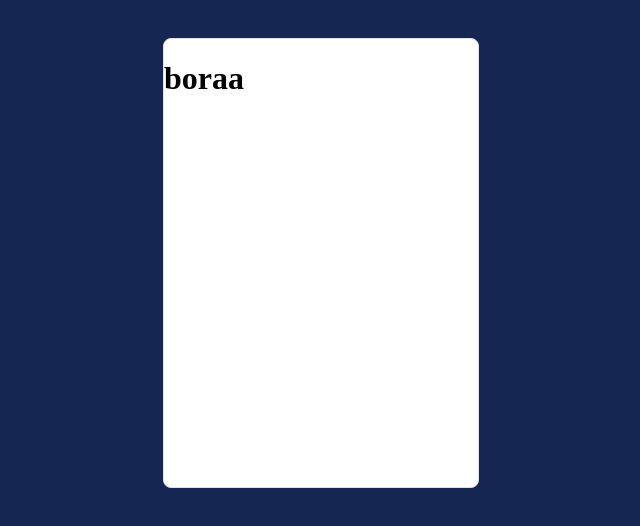
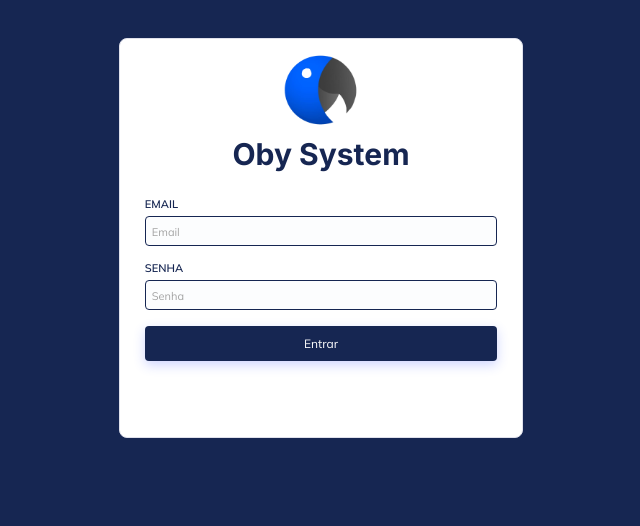
Before and after one commit to amonradev/oby-system, a React (Vite) app: page / in a window 1280 px wide. Shown: the top 526 px of the page, without its empty margins (319-959 px from the left). Built offline with nearby package versions, Linux system fonts and the light colour scheme.

Commit message:
feat: Login page

```diff
--- a/index.html
+++ b/index.html
@@ -3,7 +3,17 @@
   <head>
     <meta charset="UTF-8" />
     <meta name="viewport" content="width=device-width, initial-scale=1.0" />
-    <title>Vite App</title>
+    <title>Oby System</title>
+    <link rel="preconnect" href="https://fonts.googleapis.com">
+
+    <!-- Mulish Font -->
+    <link rel="preconnect" href="https://fonts.gstatic.com" crossorigin>
+    <link href="https://fonts.googleapis.com/css2?family=Mulish:wght@300;400;600&display=swap" rel="stylesheet">
+
+    <!-- Inter Font -->
+    <link rel="preconnect" href="https://fonts.gstatic.com" crossorigin>
+    <link href="https://fonts.googleapis.com/css2?family=Inter:wght@700&display=swap" rel="stylesheet">
+
   </head>
   <body>
     <div id="root"></div>
--- a/src/assets/css/@Access.css
+++ b/src/assets/css/@Access.css
@@ -1,14 +1,16 @@
 body {
     background-color: #162652;
+    font-family: 'Mulish', sans-serif;
 }
 .card__access {
     background-color: #fff;
     border: 1px solid #DFE0EB;
     box-sizing: border-box;
     border-radius: 8px;
-    width: 25%;
-    min-height: 450px;
-    max-height: 450px;
+    width: 32%;
+    min-height: 400px;
+    max-height: 400px;
+    padding: 10px 25px;
 }
 .main__access {
     display: flex;
@@ -16,3 +18,11 @@ body {
     justify-content: center;
     margin-top: 3%;
 }
+.image__access {
+    display: flex;
+    justify-content: center;
+    align-items: center;
+}
+img {
+    width: 90px;
+}
--- a/src/components/@Access/Input/style.css
+++ b/src/components/@Access/Input/style.css
@@ -1,18 +1,26 @@
 .div__input__access {
     display: flex;
     flex-direction: column;
+    margin-top: 15px;
 }
 .label__input__access {
     font-style: normal;
-    font-weight: 700;
-    font-size: 12px;
-    line-height: 15px;
-    letter-spacing: 0.3px;
+    font-weight: 600;
+    font-size: 11px;
     text-transform: uppercase;
+    color: #162652;
+    font-family: 'Mulish', sans-serif;
+    margin-bottom: 5px;
 }
 .input__access {
     background: #FCFDFE;
     border: 1px solid #162652;
     box-sizing: border-box;
-    border-radius: 8px;
+    border-radius: 4px;
+    padding: 6px;
+    font-family: 'Mulish', sans-serif;
 }
+.input__access::placeholder {
+    color: #a3a3a3;
+    font-size: 11px;
+}
--- a/src/components/@Access/SubmitButton/index.jsx
+++ b/src/components/@Access/SubmitButton/index.jsx
@@ -1,7 +1,10 @@
 import React from "react";
+import './style.css';
 
-export const SubmitButton = (title, onclick) => {
+export const SubmitButton = ({title}, {onclick = 'javascript:void'}) => {
     return (
-        <button onclick={onclick} className="button__submit">{title}</button>
+        <div className="card__button">
+            <button type="button" onclick={onclick} className="button__submit">{title}</button>
+        </div>
     );
 }
--- a/src/components/@Access/SubmitButton/style.css
+++ b/src/components/@Access/SubmitButton/style.css
@@ -1,5 +1,18 @@
 .button__submit {
     background-color: #162652;
-    border-radius: 8px;
+    border-radius: 4px;
     box-shadow: 0px 4px 12px rgba(55, 81, 255, 0.24);
+    width: 100%;
+    border: none;
+    color: #fff;
+    font-family: 'Mulish', sans-serif;
+    font-weight: 500;
+    padding: 10px;
+    font-size: 12px;
 }
+.card__button {
+    margin-top: 16px;
+    display: flex;
+    justify-content: center;
+    align-items: center;
+}
--- a/src/components/@Access/Titles/style.css
+++ b/src/components/@Access/Titles/style.css
@@ -1,17 +1,17 @@
 .h1__access {
     font-weight: 700;
     font-size: 30px;
-    line-height: 44px;
     color: #162652;
     font-style: normal;
     text-align: center;
+    font-family: 'Inter', sans-serif;
+    margin: 0;
+    margin-bottom: 25px !important;
 }
 .h3__access {
     font-style: normal;
     font-weight: 600;
     font-size: 20px;
-    line-height: 20px;
     text-align: center;
-    letter-spacing: 0.3px;
     color: #162652;
 }
--- a/src/pages/access/Login.jsx
+++ b/src/pages/access/Login.jsx
@@ -1,11 +1,20 @@
 import React from "react";
 import '../../assets/css/@Access.css';
+import { Input } from "../../components/@Access/Input";
+import { SubmitButton } from "../../components/@Access/SubmitButton";
+import { Title } from "../../components/@Access/Titles/Title";
 
 export const Login = () => {
     return (
         <div className="main__access">
             <div className="card__access">
-                <h1>boraa</h1>
+                <div className="image__access">
+                    <img src="src/assets/svg/oby.svg" alt="" />
+                </div>
+                <Title title="Oby System" />
+                <Input name="Email" />
+                <Input name="Senha" />
+                <SubmitButton title="Entrar" />
             </div>
         </div>
     )
```
Also changed, not shown: src/assets/svg/oby.svg (added).
